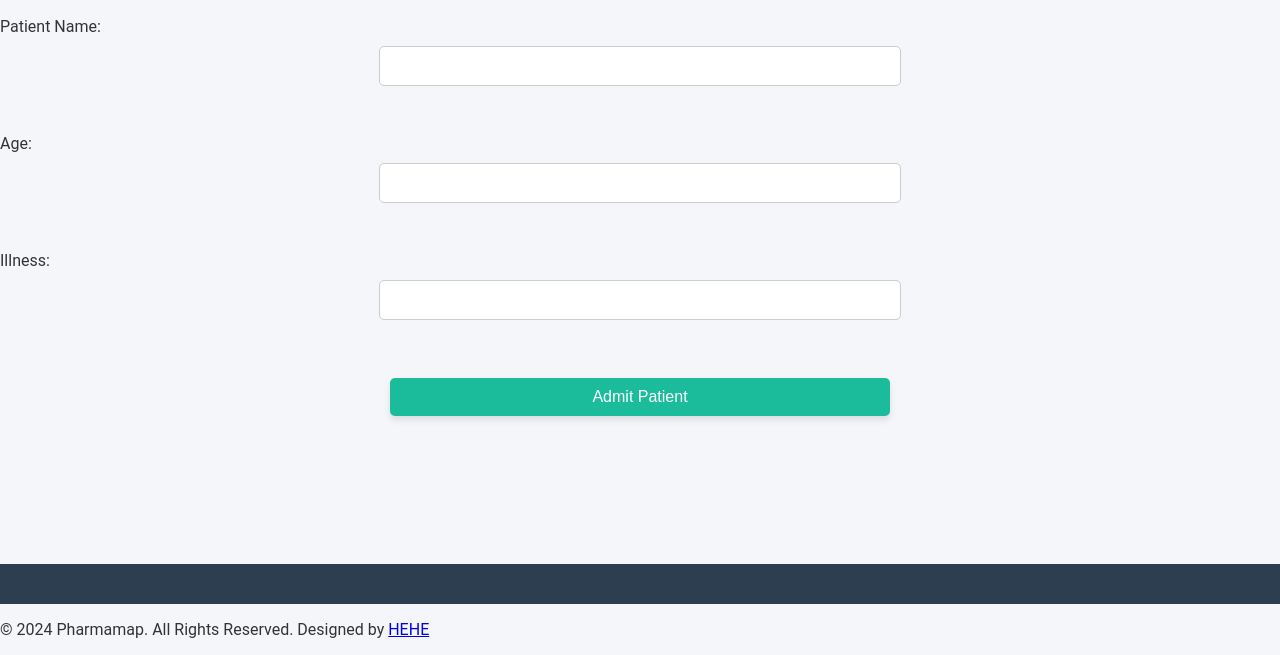
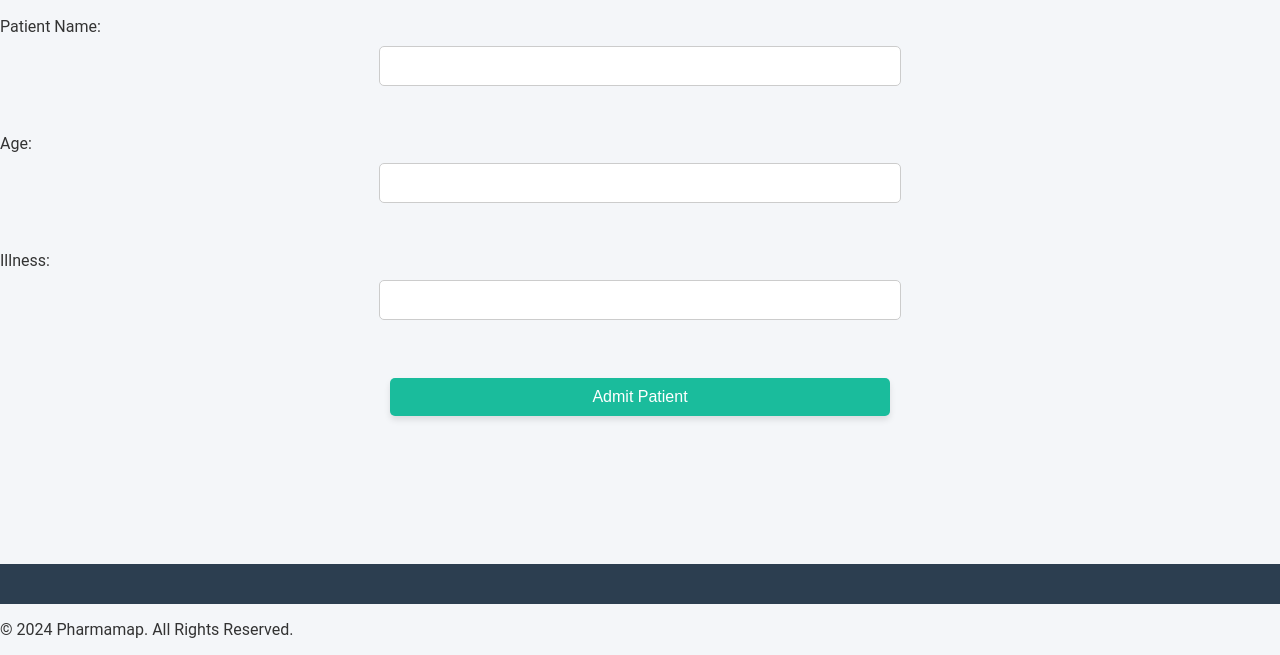
Before and after one commit to HimeshVijay/pharmamap2, a website: page admit.html in a window 1280 px wide. Shown: the part 145-800 px from the top of the page. Drawn offline with Linux system fonts and the light colour scheme.

Commit message:
admit.html

```diff
--- a/admit.html
+++ b/admit.html
@@ -66,7 +66,7 @@
     </form>
     <footer></footer>
         <div class="container">
-            <p>&copy; 2024 Pharmamap. All Rights Reserved. Designed by <a href="/">HEHE</a></p>
+            <p>&copy; 2024 Pharmamap. All Rights Reserved. </p>
         </div>
     </footer>
 </body>
```
